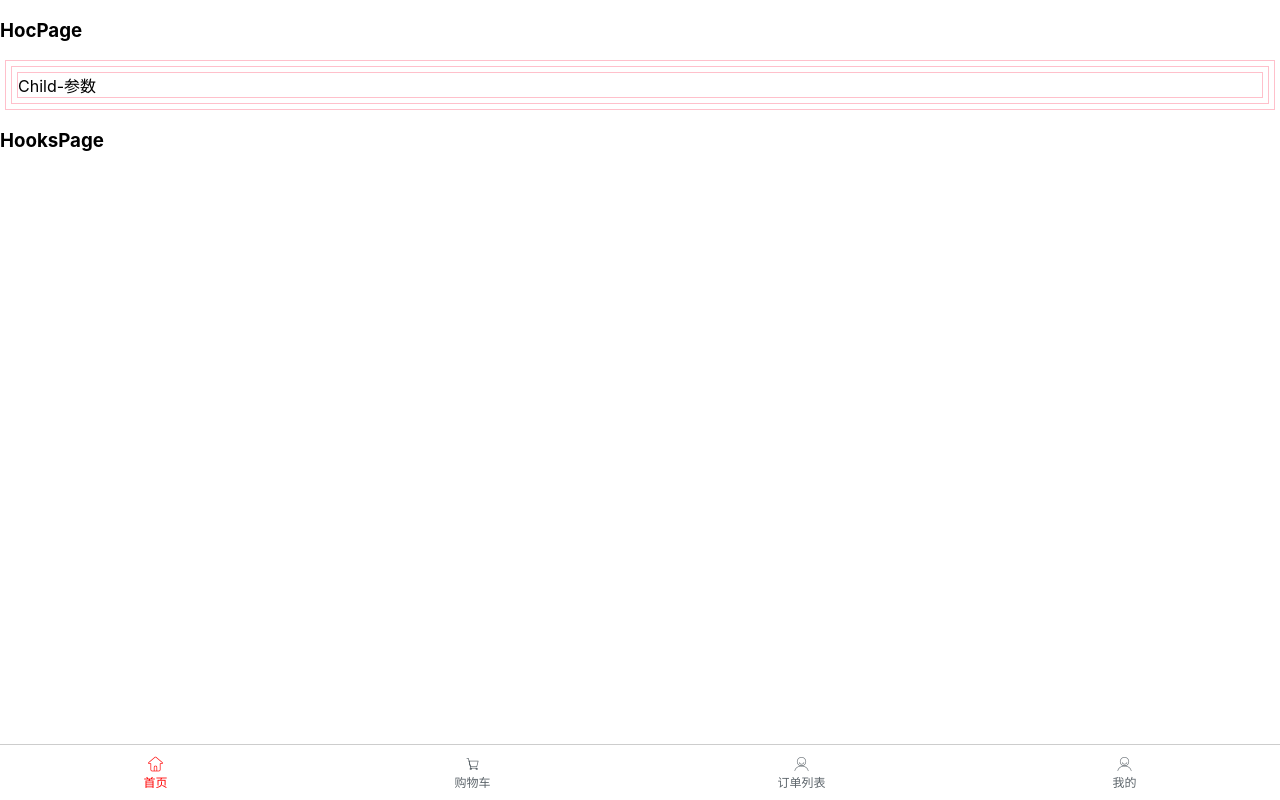
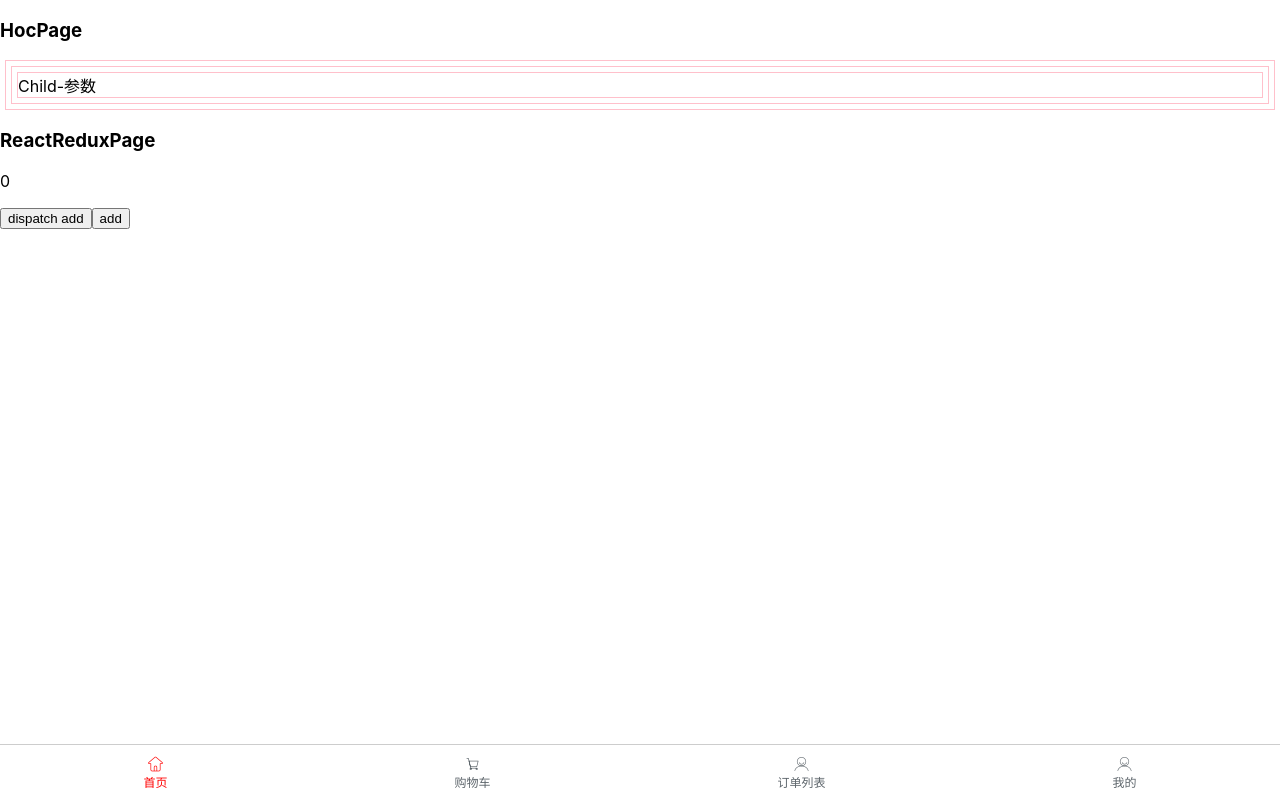
Before and after one commit to haohongyang1/my-app-test, a React app: page / in a window 1280 px wide. Built offline with nearby package versions, Linux system fonts and the light colour scheme.

Commit message:
realize react redux

```diff
--- a/src/App.js
+++ b/src/App.js
@@ -8,8 +8,8 @@ import BottomNav from "./components/BottomNav";
 import HocPage from "./pages/0725/HocPage";
 // import SetStatePage from "./components/Demo/SetStatePage";
 // import LifeCyclePage from "./components/Demo/LifeCyclePage";
-// import ReduxPage from "./components/Demo/ReduxPage";
-import HooksPage from "./components/Demo/HooksPage";
+import ReactReduxPage from "./components/Demo/ReactReduxPage";
+// import HooksPage from "./components/Demo/HooksPage";
 function App() {
   const [activeNum, setActiveNum] = useState(0);
   return (
@@ -22,8 +22,8 @@ function App() {
       {activeNum === 3 && <UserPage />}
       {/* <SetStatePage /> */}
       {/* <LifeCyclePage /> */}
-      {/* <ReduxPage /> */}
-      <HooksPage />
+      <ReactReduxPage />
+      {/* <HooksPage /> */}
       <BottomNav activeNum={activeNum} setActiveNum={setActiveNum} />
     </div>
   );
--- a/src/components/Demo/HooksPage.js
+++ b/src/components/Demo/HooksPage.js
@@ -2,15 +2,23 @@
  * Hooks api practice
  */
 import React, { useReducer } from "react";
-import counter from "../../store/counter";
-
+import { counterReducer } from "../../store/counter-for-hook";
+// console.log(counterReducer);
+const init = (initArg) => {
+  return initArg - 0;
+};
 export default function HooksPage() {
   // 返回的是数组，那么用户可以自定义数组中变量名（只要数组下标一一对应就可以），无需像对象解构一样把变量名全部对应上
-  const a = useReducer(counter); // ???
-  console.log(a);
+  //   const [state, dispatch] = useReducer(counterReducer, 0);
+  // useReducer使用
+  const [state, dispatch] = useReducer(counterReducer, "0", init);
+  console.log("state---", state);
+  console.log("dispatch---", dispatch);
   return (
     <div>
       <h3>HooksPage</h3>
+      <p>{state}</p>
+      <button onClick={() => dispatch({ type: "ADD" })}>ADD</button>
     </div>
   );
 }
--- a/src/components/Demo/ReactReduxPage.js
+++ b/src/components/Demo/ReactReduxPage.js
@@ -1,43 +1,54 @@
 /**
  * React-Redux
  * 目的：让Redux更适合React，让数据 1层层传递不用每次赋值、2不用每次都store.去调用api；
+ * 自己实现一个R-R
+ *
  */
 import React, { Component } from "react";
-import { connect } from "react-redux";
-import { bindActionCreators } from "redux";
+// import { connect } from "react-redux";
+import { connect } from "../../source/my-react-redux/index";
+import { bindActionCreators } from "../../source/my-react-redux/bindActionCreators";
+// import { bindActionCreators } from "redux";
 // 装饰器写法
 @connect(
   // 1-----mapStateToProps 把state映射到props上，这里的变量是你定义的reducer的函数名
-  ({ counter }) => ({ counter }),
+  ({ count }) => ({ count }),
   //   2------mapDispatchToProps 把dispatch映射到props
-  // {
-  //   add: () => ({ type: "ADD" }),
+  {
+    add: () => ({ type: "ADD" }),
+  }
+  // 第二个参数如果是Object，那么dispatch-api就不能用了，所以我们可以换成function，自定义一个dispatch方法
+  // (dispatch) => {
+  //   // 如果每次使用一个方法，都要自定义，会很麻烦，所以可以通过bindActionCreators统一处理
+  //   // const add = () => dispatch({ type: "ADD" });
+  //   // const minus = () => dispatch({ type: "MINUS" });
+  //   let creators = {
+  //     add: () => ({ type: "ADD" }),
+  //     minus: () => ({ type: "MINUS" }),
+  //   };
+  //   creators = bindActionCreators(creators, dispatch); // bindActionCreators把dispatch 放到creators
+  //   return { dispatch, ...creators };
   // }
-  // 第二个参数如果是Object，那么dispatch-api就不能用了，所以我们可以换成function，自定义一个dispatch方法
-  (dispatch) => {
-    // 如果每次使用一个方法，都要自定义，会很麻烦，所以可以通过bindActionCreators统一处理
-    // const add = () => dispatch({ type: "ADD" });
-    // const minus = () => dispatch({ type: "MINUS" });
-    let creators = {
-      add: () => ({ type: "ADD" }),
-      minus: () => ({ type: "MINUS" }),
-    };
-    creators = bindActionCreators(creators, dispatch); // bindActionCreators把dispatch 放到creators
-    return { dispatch, ...creators };
-  },
-  // 3-----mergeStateToProps
-  (stateProps, dispatchProps, ownProps) => {
-    return { ...stateProps, ...dispatchProps, ...ownProps };
-  }
+  // // 3-----mergeStateToProps
+  // (stateProps, dispatchProps, ownProps) => {
+  //   return { ...stateProps, ...dispatchProps, ...ownProps };
+  // }
 )
 class ReactReduxPage extends Component {
   render() {
-    const { counter, add } = this.props;
-    console.log(counter);
+    const { count, add, dispatch } = this.props;
+    console.log(count);
     return (
       <div>
         <h3>ReactReduxPage</h3>
-        <p>{counter}</p>
+        <p>{count}</p>
+        <button
+          onClick={() => {
+            dispatch({ type: "ADD" });
+          }}
+        >
+          dispatch add
+        </button>
         <button onClick={add}>add</button>
       </div>
     );
--- /dev/null
+++ b/src/source/my-react-redux/bindActionCreators.js
@@ -0,0 +1,13 @@
+// 目的：把传递进来的creators中，每个对象，加上dispatch
+export function bindActionCreators(creators, dispatch) {
+  const obj = {};
+  for (let creator in creators) {
+    obj[creator] = bindActionCreator(creators[creator], dispatch);
+  }
+  return obj;
+}
+function bindActionCreator(creator, dispatch) {
+  return (...args) => {
+    dispatch(creator(...args));
+  };
+}
--- /dev/null
+++ b/src/source/my-react-redux/index.js
@@ -0,0 +1,51 @@
+import React, {
+  useContext,
+  useEffect,
+  useReducer,
+  useLayoutEffect,
+} from "react";
+import { bindActionCreators } from "./bindActionCreators";
+const Context = React.createContext();
+
+// connect -------------------------------------------------------------------
+const connect = (mapStateToProps = (state) => state, mapDispatchToProps) => (
+  WrappedComponent
+) => (props) => {
+  // 读取Provider中的store，state ，需要通过Context来读取
+  const store = useContext(Context);
+  const { getState, dispatch, subscribe } = store;
+  const stateProps = mapStateToProps(getState());
+  //   dispatch object|function的兼容处理
+  let dispatchProps = { dispatch };
+  if (typeof mapDispatchToProps === "function") {
+    dispatchProps = mapDispatchToProps(dispatch);
+  } else if (typeof mapDispatchToProps === "object") {
+    dispatchProps = bindActionCreators(mapDispatchToProps, dispatch);
+  }
+
+  // dispatch后 更新组件中绑定的数据
+  //   这里实现了函数组件forceUpdate，可参考官网
+  const [, forceUpdate] = useReducer((x) => x + 1, 0);
+  //1 useEffect 有延迟，为了避免两次间隔之间store的改变，所以要使用layout
+  //2 useLayoutEffect
+  useLayoutEffect(() => {
+    const unsubscribe = subscribe(() => {
+      //   store state发生改变的时候再去执行,forceUpdate在类组件中有直接的api，但是如果函数组件应该如何来写？
+      forceUpdate();
+    });
+    return () => {
+      unsubscribe();
+    };
+  });
+  //   subscribe(); subscribe不能直接写，应该用副作用包起来
+
+  //   返回，包装后，和包装前的props都需要返回，这样会挂载到组件上，，，这里的WrappedComponnet就是ReactReduxPage中@connect下面定义的ReactReduxPage类组件
+  return <WrappedComponent {...props} {...stateProps} {...dispatchProps} />;
+};
+
+// Provider -----------------------------------------------------------------------
+// Provider 传递过来的store中含有state dispatch subscribe，通过connect 传递给组件，挂到props上
+function Provider({ store, children }) {
+  return <Context.Provider value={store}>{children}</Context.Provider>;
+}
+export { connect, Provider };
--- a/src/source/my-redux/combineReducers.js
+++ b/src/source/my-redux/combineReducers.js
@@ -10,7 +10,7 @@ export default function combineReducers(reducers) {
     }
     hasChanged =
       hasChanged || Object.keys(nextState).length !== Object.keys(state).length;
-    console.log(nextState, "===nextState");
+    // console.log(nextState, "===nextState");
     return hasChanged ? nextState : state;
   };
 }
--- /dev/null
+++ b/src/store/counter-for-hook.js
@@ -0,0 +1,14 @@
+import { createStore, combineReducers } from "redux";
+
+export const counterReducer = (state = 0, { type, payload = 1 }) => {
+  switch (type) {
+    case "ADD":
+      return state + payload;
+    case "MINUS":
+      return state - payload;
+    default:
+      return state;
+  }
+};
+const store = createStore(combineReducers({ count: counterReducer }));
+export default store;
```
Also changed, not shown: src/index.js (+5 -2 lines).
